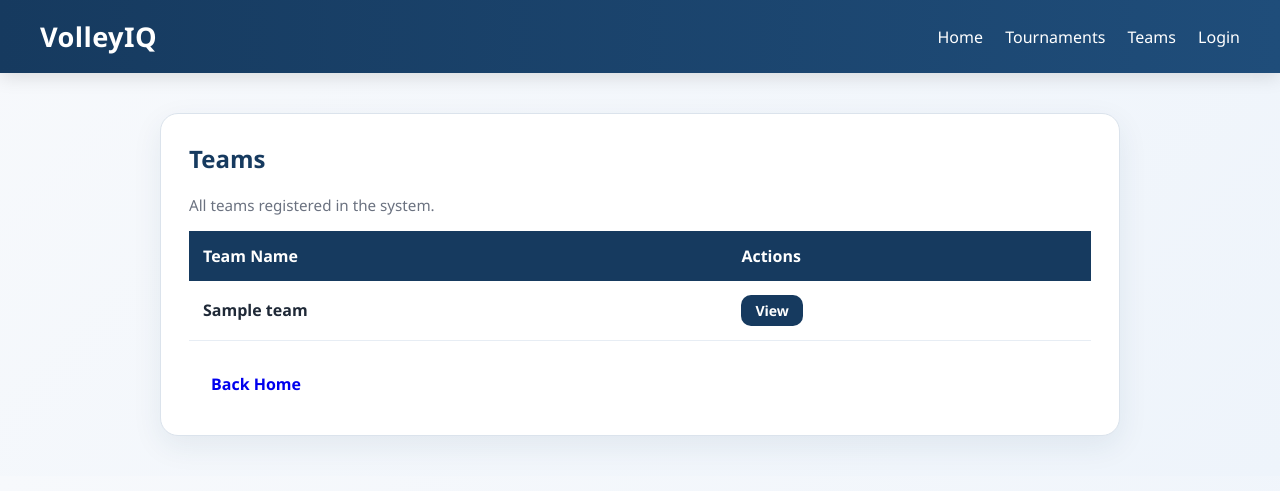
After one commit to NourAawar/VolleyIQ, a Django app: template tournaments/templates/tournaments/team_list.html in a window 1280 px wide. The commit adds this page. Shown: the top 491 px of the page. Run offline with Django 3.2, Linux system fonts and the light colour scheme; the template is opened without the code that fills it: most values are stand-ins (such as "Sample title", 1, 10 or a date in 2020).

Commit message:
Create Team

```diff
--- a/tournaments/admin.py
+++ b/tournaments/admin.py
@@ -1,4 +1,5 @@
 from django.contrib import admin
-from .models import Tournament
+from .models import Tournament, Team
 
 admin.site.register(Tournament)
+admin.site.register(Team)
--- a/tournaments/models.py
+++ b/tournaments/models.py
@@ -14,3 +14,9 @@ class Tournament(models.Model):
 
     def __str__(self):
         return self.name
+
+class Team(models.Model):
+    name = models.CharField(max_length = 100)
+
+    def __str__(self):
+        return self.name
--- a/tournaments/templates/tournaments/base.html
+++ b/tournaments/templates/tournaments/base.html
@@ -13,6 +13,7 @@
         <div>
             <a href="/">Home</a>
             <a href="/list/">Tournaments</a>
+            <a href="/teams/">Teams</a>
             {% if user.is_authenticated %}
                 <form action="/accounts/logout/" method="post" style="display:inline;">
                      {% csrf_token %}
--- /dev/null
+++ b/tournaments/templates/tournaments/team_list.html
@@ -0,0 +1,48 @@
+{% extends 'tournaments/base.html' %}
+
+{% block title %}Teams | VolleyIQ{% endblock %}
+
+{% block content %}
+<div class = "card table-card">
+    <h2>Teams</h2>
+    <p class = "small-text">All teams registered in the system.</p>
+
+    <table>
+        <thead>
+            <tr>
+                <th>Team Name</th>
+                <th>Actions</th>
+            </tr>
+        </thead>
+        <tbody>
+            {% for team in teams %}
+                <tr>
+                    <td><strong>{{team.name}}</strong></td>
+                    <td>
+                        <a href = "/teams/{{ team.id }}/" class = "btn btn-primary" style = "padding:6px 14px;font-size:0.88rem;">
+                            View
+                        </a>
+                    </td>
+                </tr>
+            {% empty %}
+                <tr>
+                    <td colspan = "2">No teams yet.</td>
+                </tr>
+            {% endfor %}
+        </tbody>
+    </table>
+
+    <div class = "form-actions">
+        {% for group in user.groups.all %}
+            {% if group.name == 'Club Manager' %}
+                <a href = "/teams/create/" class = "btn btn-accent">
+                    Create Team
+                </a>
+            {% endif %}
+        {% endfor %}
+        <a href = "/" class = "btn btn=outline">
+            Back Home
+        </a>
+    </div>
+</div>
+{% endblock %}
--- a/tournaments/urls.py
+++ b/tournaments/urls.py
@@ -5,4 +5,8 @@ urlpatterns = [
     path('', views.home, name='home'),
     path('create/', views.create_tournament, name='create_tournament'),
     path('list/', views.tournament_list, name='tournament_list'),
+
+    path('teams/', views.team_list, name = 'team_list'),
+    path('teams/create/', views.create_team, name = 'create_team'),
+    path('teams/<int:team_id>/', views.team_detail, name = 'team_detail'),
 ]
```
Also changed, not shown: tournaments/forms.py (+9 -1 lines), tournaments/templates/tournaments/create_team.html (added, +21 -0 lines), tournaments/templates/tournaments/team_detail.html (added, +15 -0 lines), tournaments/views.py (+35 -3 lines), db.sqlite3, tournaments/migrations/0002_team_alter_tournament_id.py (added).
